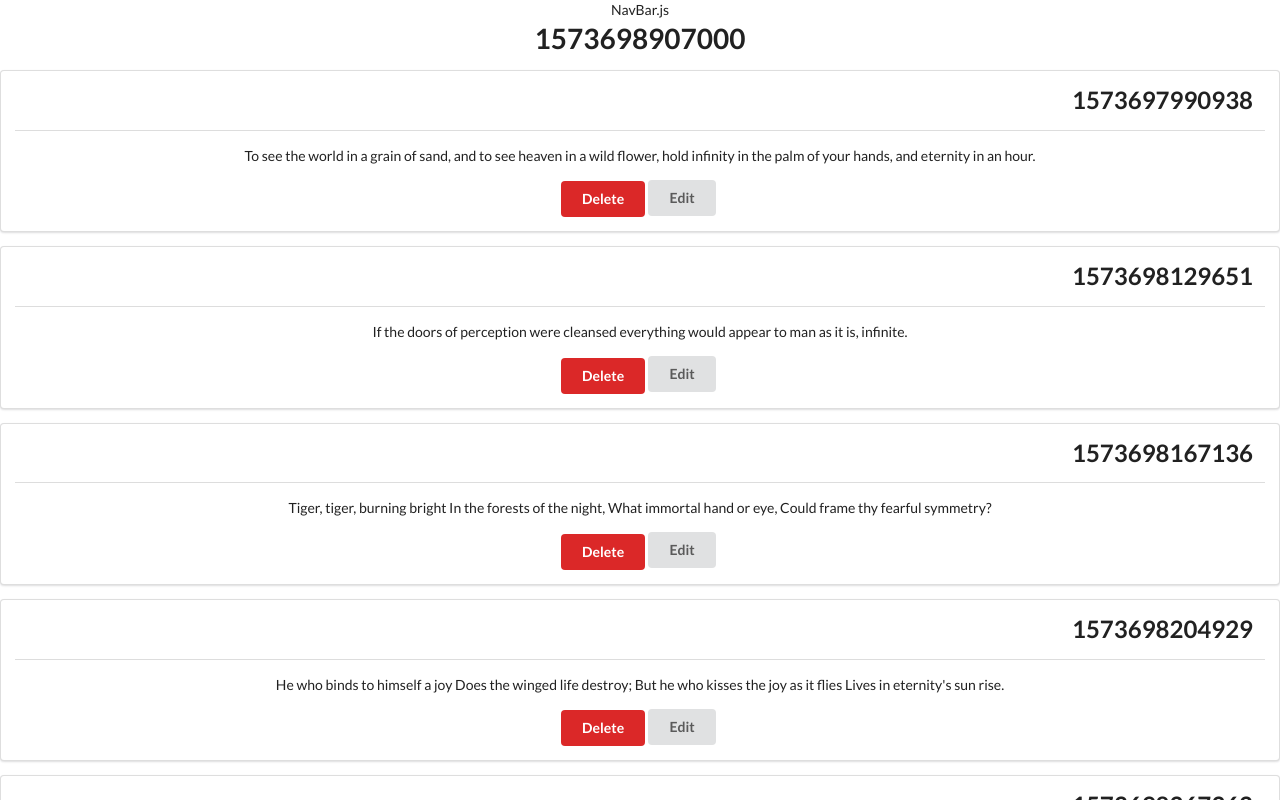
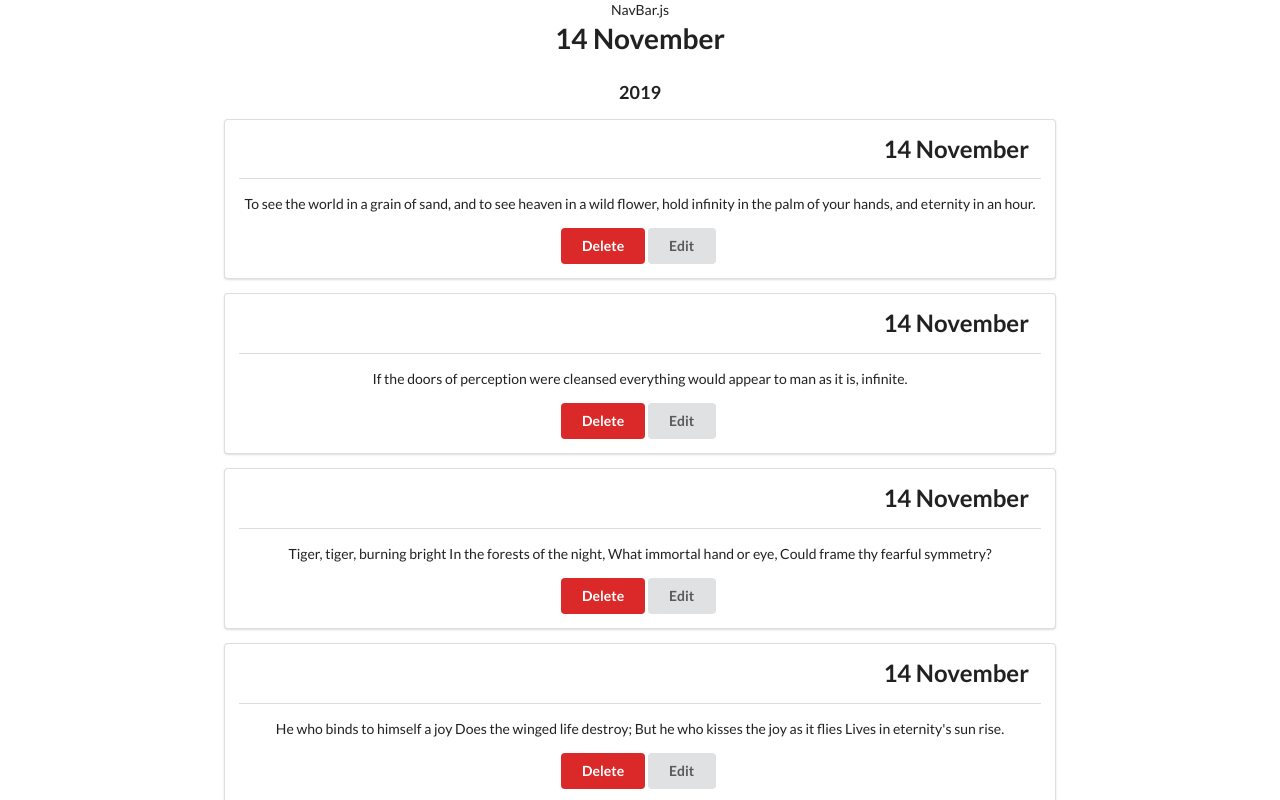
Before and after one commit to 74ultra/build-one-line-frontend, a React (Create React App) app: page /my-account in a window 1280 px wide. Shown: the top 800 px of the page. Built offline with nearby package versions, Linux system fonts and the light colour scheme.

Commit message:
Added some styling to PostsList

```diff
--- a/package.json
+++ b/package.json
@@ -5,8 +5,10 @@
   "dependencies": {
     "axios": "^0.19.0",
     "moment": "^2.24.0",
+    "moment-timezone": "^0.5.27",
     "react": "^16.11.0",
     "react-dom": "^16.11.0",
+    "react-moment": "^0.9.6",
     "react-router-dom": "^5.1.2",
     "react-scripts": "3.2.0",
     "semantic-ui-css": "^2.4.1",
--- a/src/components/Buttons/EditBtn.js
+++ b/src/components/Buttons/EditBtn.js
@@ -2,7 +2,11 @@ import React from 'react'
 
 export default function EditBtn() {
     return (
-        <button class="ui button">Edit</button>
-
+        <div class="ui animated fade button" tabindex="0">
+            <div class="visible content">Edit</div>
+            <div class="hidden content">
+                <i class="edit outline icon"></i>
+            </div>
+         </div>
     )
 }
--- a/src/components/PostCard/PostCard.js
+++ b/src/components/PostCard/PostCard.js
@@ -3,13 +3,16 @@ import React from 'react';
 // components
 import DeleteBtn from '../Buttons/DeleteBtn';
 import EditBtn from '../Buttons/EditBtn';
+import Moment from 'react-moment';
 
 const PostCard = props => {
     const { id, date, body } = props.post
 
     return (
         <div class="ui segment" >
-            <h2 class="ui right floated header"> { date } </h2>
+            <h2 class="ui right floated header">
+                <Moment format='DD MMMM'>{ date }</Moment>
+            </h2>
             <div class="ui clearing divider"></div>
             <p> { body } </p>
             <DeleteBtn id={ id } delPost={ props.delPost } />
--- a/src/components/PostList/PostList.js
+++ b/src/components/PostList/PostList.js
@@ -1,5 +1,6 @@
 import React, { useState } from 'react';
 import { postsEx } from '../../data.js';
+import Moment from 'react-moment';
 
 // Components
 import PostCard from '../PostCard/PostCard.js';
@@ -17,8 +18,13 @@ const PostList = props => {
 
     return (
         <section>
-            <h1>{ Date.now() }</h1>
-            <div>
+            <h1>
+                <Moment format='DD MMMM'>{ Date.now() }</Moment>
+            </h1>
+            <h3>
+                <Moment format='YYYY'>{ Date.now() }</Moment>
+            </h3>
+            <div style={{width: '65%', margin: ' 0 auto'}}>
                 { posts.map( item => (
                     <PostCard key={ item.id }
                             post={ item }
```
Also changed, not shown: 1 other file (tests, documents, lock files or other folders).
